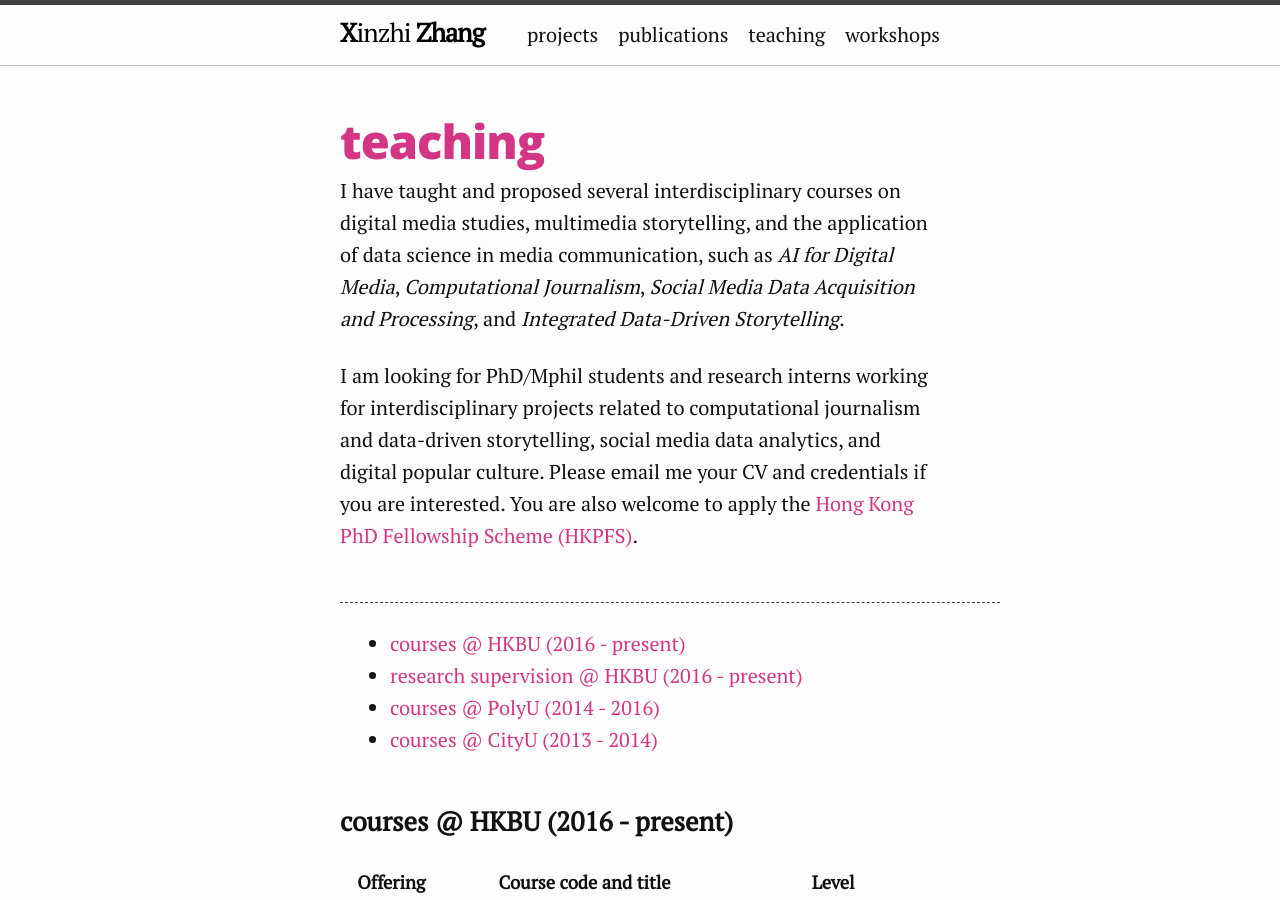
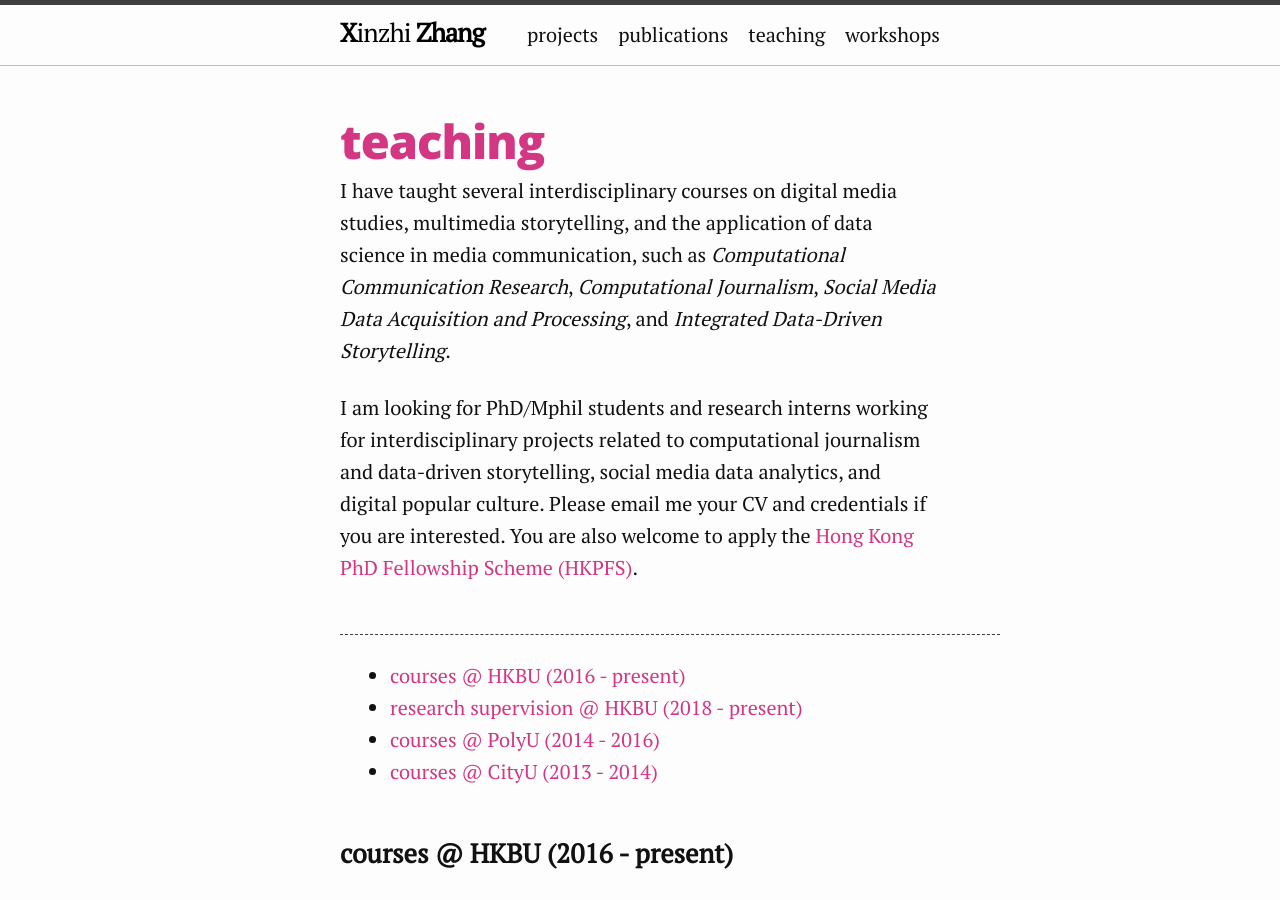
Before and after one commit to xzzhang2/xzzhang2.github.io, a Jekyll site: the page built from pages/teaching.md, in a window 1280 px wide and 900 px high. Built offline with Jekyll 4.4.1, drawn with Linux system fonts in a browser that asks for light colours; some of the changed lines change nothing that is shown; some of the changed text lies outside the part shown.

Commit message:
Update teaching.md
manually updating my teaching profile @2022-08-03

```diff
--- a/pages/teaching.md
+++ b/pages/teaching.md
@@ -4,7 +4,7 @@
 description: Xinzhi Zhang's teaching record
 ---
 
-I have taught and proposed several interdisciplinary courses on digital media studies, multimedia storytelling, and the application of data science in media communication, such as *AI for Digital Media*, *Computational Journalism*, *Social Media Data Acquisition and Processing*, and *Integrated Data-Driven Storytelling*.
+I have taught several interdisciplinary courses on digital media studies, multimedia storytelling, and the application of data science in media communication, such as *Computational Communication Research*, *Computational Journalism*, *Social Media Data Acquisition and Processing*, and *Integrated Data-Driven Storytelling*.
 
 I am looking for PhD/Mphil students and research interns working for interdisciplinary projects related to computational journalism and data-driven storytelling, social media data analytics, and digital popular culture. Please email me your CV and credentials if you are interested. You are also welcome to apply the [Hong Kong PhD Fellowship Scheme (HKPFS)](https://cerg1.ugc.edu.hk/hkpfs/index.html).
 
@@ -12,7 +12,7 @@
 
 <ul class="nav">
     <li><a href="#hkbu_course">courses @ HKBU (2016 - present)</a></li>
-    <li><a href="#hkbu_rds">research supervision @ HKBU (2016 - present)</a></li>
+    <li><a href="#hkbu_rds">research supervision @ HKBU (2018 - present)</a></li>
     <li><a href="#polyu_course">courses @ PolyU (2014 - 2016)</a></li>
     <li><a href="#cityu_courese">courses @ CityU (2013 - 2014) </a></li>
 </ul>
@@ -36,13 +36,14 @@
 ### <a name="hkbu_rds"></a>research supervision @ HKBU (2018 - present)
 
 1. Research students
- - Rui Zhu (principal supervision, M.Phil., 2021 - ) *in-progress*
- - Ruifeng Qie (principal supervision, Ph.D., 2020 - ) *in-progress*
- - Zhi Lin (co-supervision, M.Phil., 2019 - ) *Graduated*
+ - Rui Zhu (principal supervision, Ph.D., 2021 - ) *in-progress*
+ - Ruifeng Qie (principal supervision, Ph.D., 2020 - ) *in-progress, ABD*
+ - Xiaohang Deng (co-supervision, M.Phil., 2020 - 2022) *Graduated*
+ - Zhi Lin (co-supervision, M.Phil., 2019 - 2021) *Graduated*
  - Wenshu Li (co-supervision, Ph.D., 2018 - ) *in-progress, ABD*
 
 2. Research intern and research assistants
- - Yuanyuan Chang (2021 - )
+ - Yuanyuan Chang (2021 - 2021)
  - Hiu Yan Ping (2021 - 2021)
  - Rui Zhu (2020 - 2021)
  - Minyi Chen (2019 - 2020)
```
